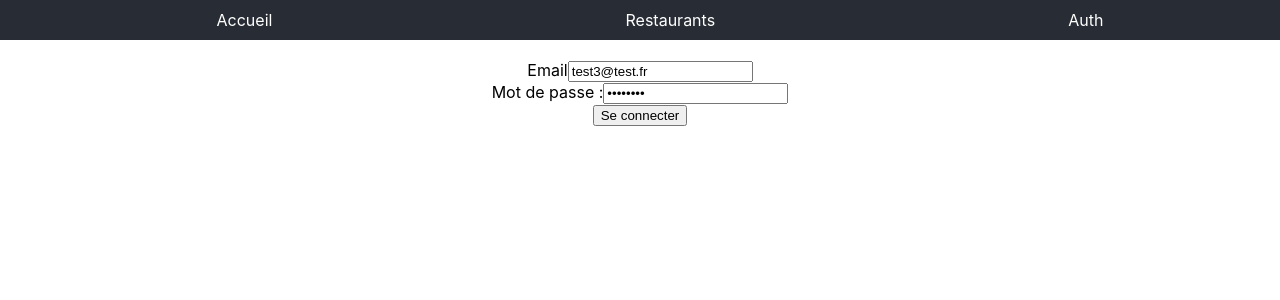
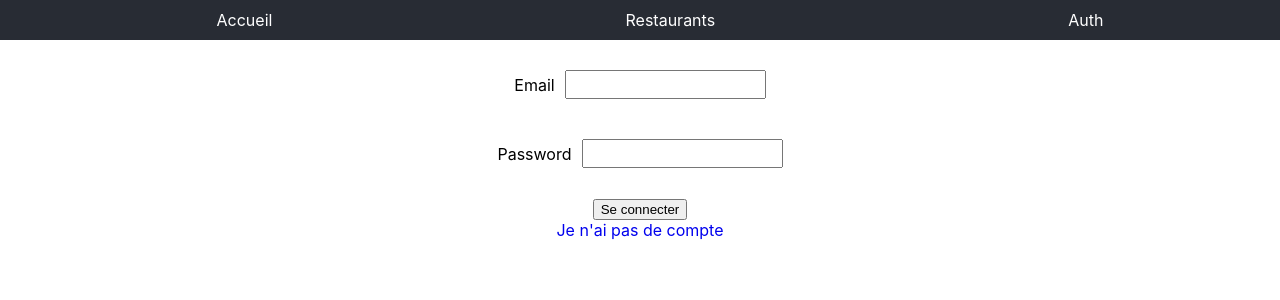
Before and after one commit to benbd5/mds-food-delivery, a React (Create React App) app: page /auth in a window 1280 px wide. Shown: the top 300 px of the page. Built offline with nearby package versions, Linux system fonts and the light colour scheme.

Commit message:
Ajout de la fonctionnalité 'Register' et de composant TextInput avec un formData pour 'capturer' tous les champs requis dans le state et dans les champs. Cela permet de ne déclarer qu'un seul state avec plusieurs valeurs dynamiques

```diff
--- a/src/App.css
+++ b/src/App.css
@@ -32,6 +32,7 @@
   from {
     transform: rotate(0deg);
   }
+
   to {
     transform: rotate(360deg);
   }
@@ -45,7 +46,6 @@ nav {
 
 a {
   text-decoration: none;
-  color: white;
 }
 
 ul {
@@ -56,3 +56,7 @@ ul {
   margin: 0;
   height: 40px;
 }
+
+li a {
+  color: white;
+}
--- a/src/Components/LoginForm.js
+++ b/src/Components/LoginForm.js
@@ -1,35 +1,46 @@
 import { useState } from 'react'
+import TextInput from './TextInput'
 
 // On extrait submit et error en paramètres depuis Auth.js (au lieu de faire props.error etc)
 const LoginForm = ({ submit, error }) => {
-  const [email, setEmail] = useState('test3@test.fr')
-  const [password, setPassword] = useState('12345678')
+  const [formData, setFormData] = useState({
+    email: '',
+    password: ''
+  })
+
+  // Gestion de la saisie formulaire
+  const handleChange = (e) => {
+    setFormData({
+      // Conserver les autres saisies de champs
+      ...formData,
+      // Champ modifié ou ajouté
+      [e.target.name]: e.target.value
+    })
+  }
 
   const handleSubmit = (e) => {
     e.preventDefault()
-    submit({ email, password })
+    submit(formData)
   }
 
   return (
     <form onSubmit={handleSubmit}>
       <br />
-      <label>
-        Email
-        <input
-          type='text'
-          value={email}
-          onChange={(e) => { setEmail(e.target.value) }}
-        />
-      </label>
+      <TextInput
+        type='email'
+        label='Email'
+        name='email'
+        value={formData.email}
+        onChange={handleChange}
+      />
       <br />
-      <label>
-        Mot de passe :
-        <input
-          type='password'
-          value={password}
-          onChange={(e) => { setPassword(e.target.value) }}
-        />
-      </label>
+      <TextInput
+        type='password'
+        label='Password'
+        name='password'
+        value={formData.password}
+        onChange={handleChange}
+      />
       <br />
       <input type='submit' value='Se connecter' />
       {
--- /dev/null
+++ b/src/Components/RegisterForm.js
@@ -0,0 +1,72 @@
+import { useState } from 'react'
+import TextInput from './TextInput'
+
+function RegisterForm ({ submit, error }) {
+  // Stockage des données du formulaire
+  // On déclare un état pour tous les champs
+  const [formData, setFormData] = useState({
+    firstName: '',
+    lastName: '',
+    email: '',
+    password: '',
+    phone: ''
+  })
+
+  // Gestion de la saisie formulaire
+  const handleChange = (e) => {
+    setFormData({
+      // Conserver les autres saisies de champs
+      ...formData,
+      // Champ modifié ou ajouté
+      [e.target.name]: e.target.value
+    })
+  }
+
+  const handleSubmit = (e) => {
+    e.preventDefault()
+    submit(formData)
+  }
+
+  return (
+    <div>
+      <form onSubmit={handleSubmit}>
+        <br />
+        <TextInput
+          label='Nom'
+          name='lastName'
+          value={formData.lastName}
+          onChange={handleChange}
+        />
+        <TextInput
+          label='Prénom'
+          name='firstName'
+          value={formData.firstName}
+          onChange={handleChange}
+        />
+        <TextInput
+          type='email'
+          label='Email'
+          name='email'
+          value={formData.email}
+          onChange={handleChange}
+        />
+        <TextInput
+          type='password'
+          label='Mot de passe'
+          name='password'
+          value={formData.password}
+          onChange={handleChange}
+        />
+        <TextInput
+          label='Téléphone'
+          name='phone'
+          value={formData.phone}
+          onChange={handleChange}
+        />
+        <input type='submit' value='Sinscrire' />
+      </form>
+    </div>
+  )
+}
+
+export default RegisterForm
--- a/src/Components/Restaurants.js
+++ b/src/Components/Restaurants.js
@@ -18,7 +18,7 @@ class Restaurant extends React.Component {
     return (
       <div className='card-restaurants'>
         {restau.Photos &&
-          <img src={`https://strapi.myidea.fr/${restau.Photos[0].url}`} />}
+          <img src={`https://strapi.myidea.fr/${restau.Photos[0].url}`} alt='restaurant' />}
         <h3 className='title-restaurant'>{restau.name}</h3>
         <p className='content-restaurant'>{restau.description}</p>
       </div>
--- /dev/null
+++ b/src/Components/TextInput.js
@@ -0,0 +1,18 @@
+import('./styles/TextInput.css')
+
+function TextInput (props) {
+  return (
+    <label className='label'>
+      {props.label}
+      <input
+        // {...props} permet de changer dynamiqument le type d'input par les props
+        {...props}
+        value={props.value}
+        onChange={props.onChange}
+        className='input'
+      />
+    </label>
+  )
+}
+
+export default TextInput
--- /dev/null
+++ b/src/Components/styles/TextInput.css
@@ -0,0 +1,12 @@
+.label {
+  display: flex;
+  flex-direction: row;
+  align-items: center;
+  justify-content: center;
+  margin: 10px 10px;
+}
+
+.input {
+  margin-left: 10px;
+  padding: 5px 10px 5px 10px;
+}
--- a/src/Pages/Auth.js
+++ b/src/Pages/Auth.js
@@ -1,8 +1,9 @@
 import { useState, useEffect } from 'react'
 import LoginForm from '../Components/LoginForm'
+import RegisterForm from '../Components/RegisterForm'
 import UserInfo from '../Components/UserInfo'
 
-import { login } from '../services/api'
+import { login, register } from '../services/api'
 
 // Composant sous forme de fonction
 // Nouvelle méthode
@@ -11,6 +12,7 @@ function Auth () {
 
   const [error, setError] = useState(null)
   const [isLoggedIn, setIsLoggedIn] = useState(false)
+  const [isRegister, setIsRegister] = useState(false)
 
   // Appelé à chaque montage dans le DOM
   useEffect(() => {
@@ -21,10 +23,16 @@ function Auth () {
   }, [])
 
   // Soumission du formulaire
-  // credentials car on reçoit l'objet avec email, password depuis LoginForm.js
-  const handleSubmit = async (credentials) => {
+  // infos car on reçoit l'objet avec email, password, etc depuis Register/LoginForm.js
+  const handleSubmit = async (infos) => {
+    let data
+
     // Appel de la fonction d'API login
-    const data = await login(credentials)
+    if (isRegister) {
+      data = await register(infos)
+    } else {
+      data = await login(infos)
+    }
 
     if (data.error) {
       setError(data.error)
@@ -49,10 +57,29 @@ function Auth () {
       {
         isLoggedIn
           ? <UserInfo logout={logout} />
-          : <LoginForm
-              submit={handleSubmit}
-              error={error}
-            />
+          : (
+            <div>
+              {
+                isRegister
+                  ? <RegisterForm
+                      submit={handleSubmit}
+                      error={error}
+                    />
+                  : <LoginForm
+                      submit={handleSubmit}
+                      error={error}
+                    />
+              }
+              <a
+                href='#'
+                onClick={() => setIsRegister(!isRegister)}
+                className='isRegister'
+              >
+                {isRegister ? 'J\'ai déjà un compte' : 'Je n\'ai pas de compte'}
+
+              </a>
+            </div>
+            )
       }
     </div>
   )
--- a/src/services/api.js
+++ b/src/services/api.js
@@ -36,6 +36,27 @@ const login = async (credentials) => {
   }
 }
 
+const register = async (RegisterInfos) => {
+  try {
+    const response = await api.post('/auth/register', RegisterInfos)
+
+    // Sauvegarde du token dans le localStorage
+    if (response.data && response.data.token) {
+      window.localStorage.setItem('token', response.data.token)
+    }
+    return {
+      error: null,
+      data: response.data
+    }
+  } catch (error) {
+    console.error(error)
+    return {
+      error: error,
+      data: null
+    }
+  }
+}
+
 const getRestaurants = async () => {
   try {
     const response = await api.get('/restaurants')
@@ -46,6 +67,7 @@ const getRestaurants = async () => {
 }
 
 export {
-  getRestaurants,
-  login
+  login,
+  register,
+  getRestaurants
 }
```
